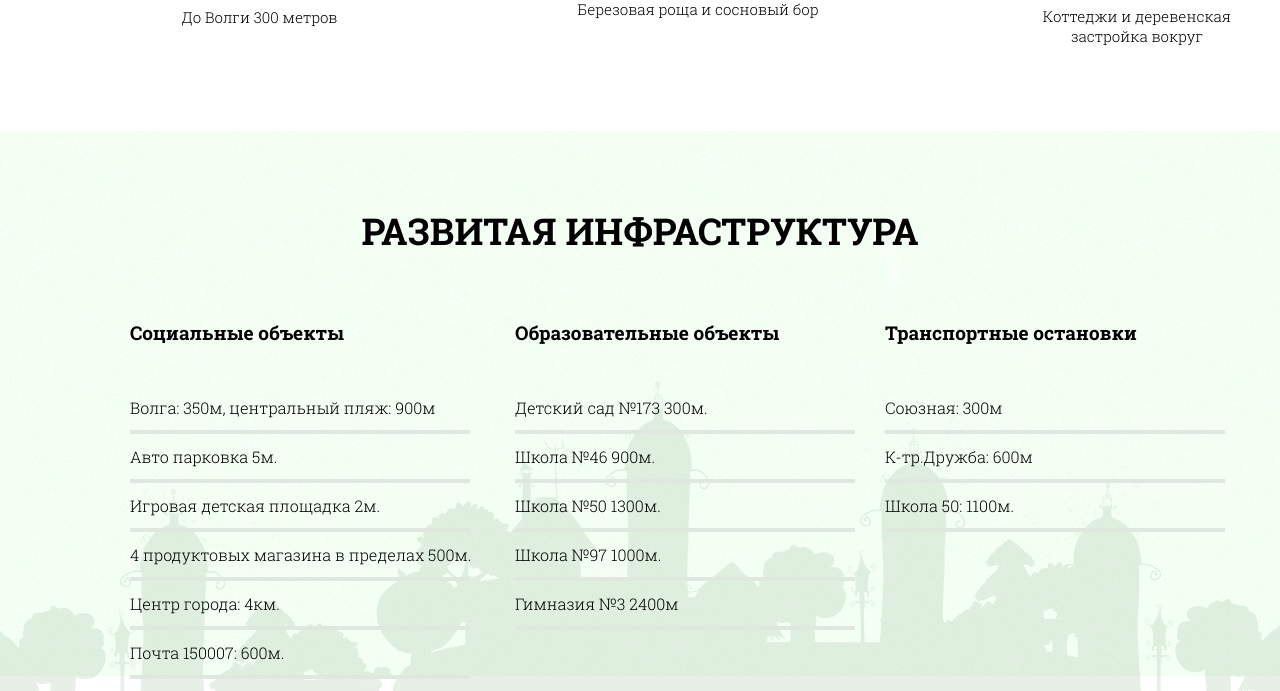
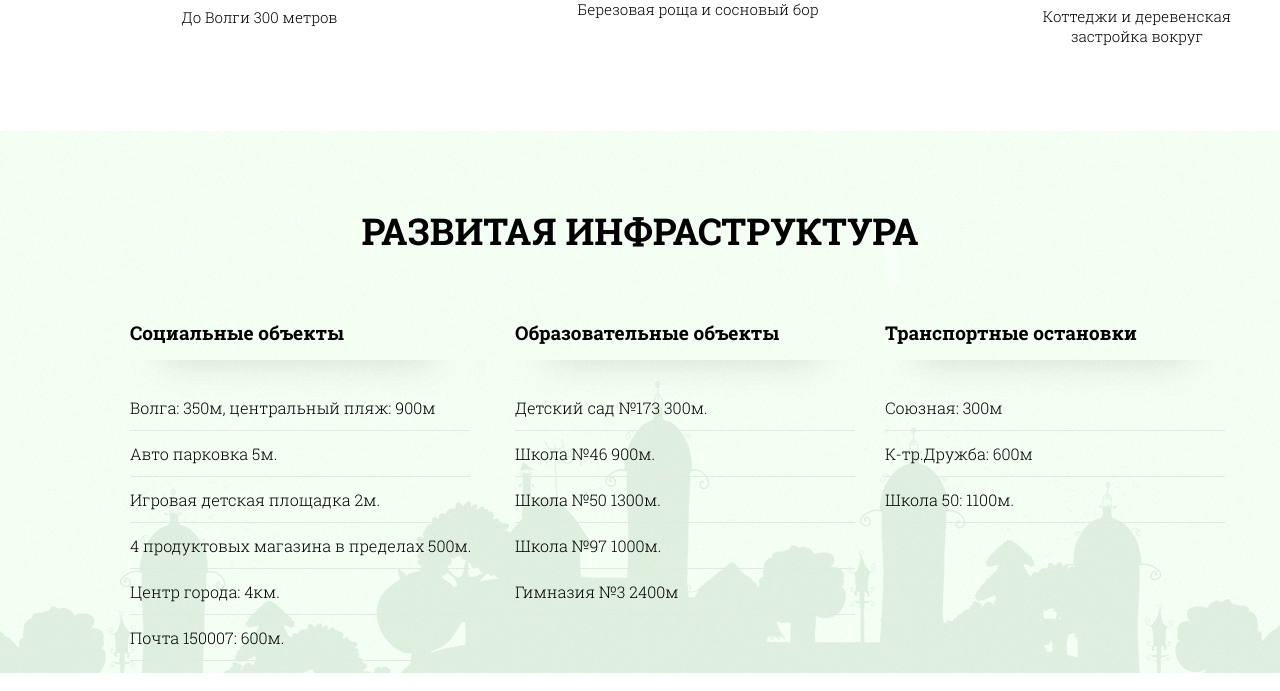
Before and after one commit to viktoriag373/housing_sales_landing, a plain HTML site: page index.html in a window 1280 px wide. Shown: the part 1725-2416 px from the top of the page. Drawn offline with Linux system fonts and the light colour scheme.

Commit message:
no message

```diff
--- a/css/style.css
+++ b/css/style.css
@@ -338,8 +338,8 @@ h1 {
 } */
 
 .line {
-    background: #dfe8df;
-    height: 4px;
+    background: #e2e8e2;
+    height: 1px;
     width: 340px;
     margin-top: 12px;
     margin-bottom: 12px;
```
Also changed, not shown: img/infrastructure_shadow.png (added).
